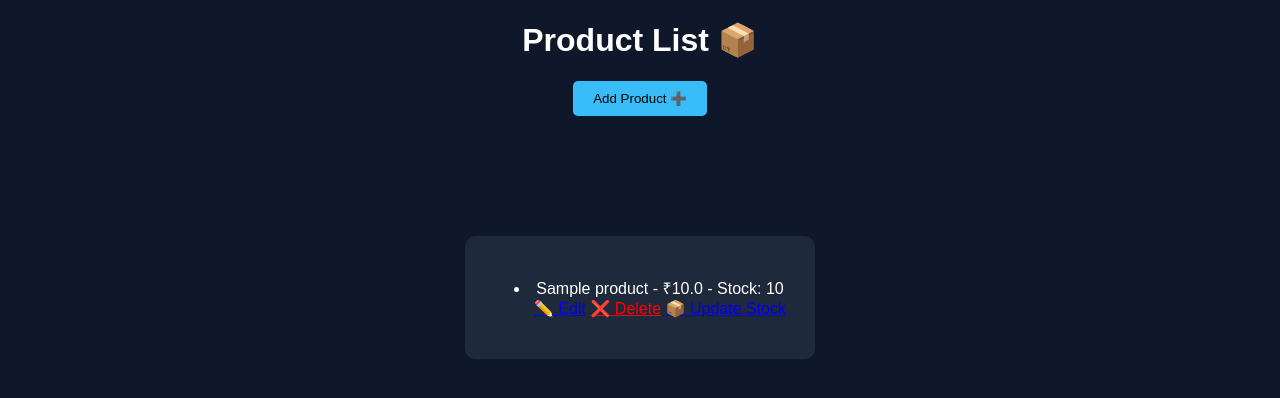
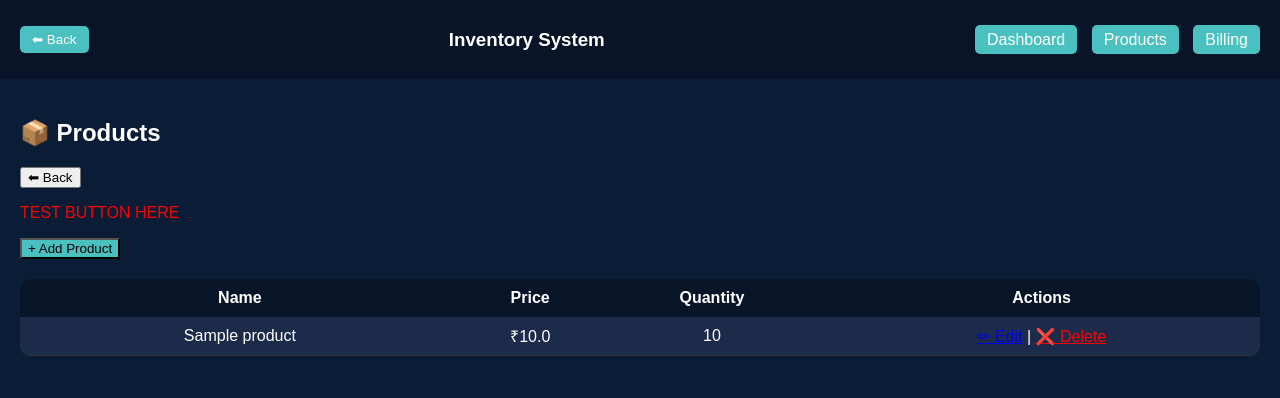
Before and after one commit to omee3894/inventory-management-system, a Django app: page /products/ in a window 1280 px wide. Shown: the top 398 px of the page. Run offline with Django 5.2, Linux system fonts and the light colour scheme; tables that the repository leaves empty hold one stand-in row (values such as "Sample post").

Commit message:
update login fix

```diff
--- a/core/core/settings.py
+++ b/core/core/settings.py
@@ -141,3 +141,6 @@ STATICFILES_DIRS = [
 STATIC_ROOT = os.path.join(BASE_DIR, 'staticfiles')
 
 STATICFILES_STORAGE = 'whitenoise.storage.CompressedManifestStaticFilesStorage'
+LOGIN_REDIRECT_URL = '/dashboard/'
+LOGIN_URL = '/login/'
+LOGOUT_REDIRECT_URL = '/login/'
--- a/main/urls.py
+++ b/main/urls.py
@@ -1,5 +1,6 @@
 from django.urls import path
 from .views import login_page, dashboard, product_list, add_product, delete_product, edit_product, update_stock, billing, create_admin
+from django.contrib.auth import views as auth_views
 
 urlpatterns = [
     path('', login_page),
@@ -11,4 +12,6 @@ urlpatterns = [
     path('stock/<int:id>/', update_stock),
     path('billing/', billing),
     path('create-admin/', create_admin),
+    path('login/', auth_views.LoginView.as_view(template_name='login.html'), name='login'),
+path('logout/', auth_views.LogoutView.as_view(next_page='login'), name='logout'),
 ]
--- a/main/views.py
+++ b/main/views.py
@@ -95,6 +95,10 @@ def dashboard(request):
 from .models import Product, Stock
 
 def add_product(request):
+
+    if not request.user.is_staff:
+        return HttpResponse("Only admin allowed ❌")
+
     if request.method == "POST":
         name = request.POST['name']
         price = request.POST['price']
@@ -119,6 +123,10 @@ def product_list(request):
 from django.shortcuts import get_object_or_404
 
 def delete_product(request, id):
+
+    if not request.user.is_staff:
+        return HttpResponse("Not allowed ❌")
+
     product = get_object_or_404(Product, id=id)
     product.delete()
     return redirect('/products')
@@ -226,3 +234,11 @@ yearly_sales = (
     .annotate(total=Sum('total_price'))
     .order_by('year')
 )
+from django.contrib.auth.models import User
+from django.http import HttpResponse
+
+def create_admin(request):
+    if not User.objects.filter(username='admin').exists():
+        User.objects.create_superuser('admin', 'admin@gmail.com', 'admin123')
+        return HttpResponse("Admin created")
+    return HttpResponse("Already exists")
--- /dev/null
+++ b/templates/base.html
@@ -0,0 +1,74 @@
+<!DOCTYPE html>
+<html>
+
+<head>
+    <title>Inventory System</title>
+    <script src="https://cdn.jsdelivr.net/npm/chart.js"></script>
+    <style>
+        body {
+            margin: 0;
+            font-family: Arial;
+            background-color: #0b1d36;
+            color: white;
+        }
+
+        .navbar {
+            display: flex;
+            justify-content: space-between;
+            align-items: center;
+            padding: 10px 20px;
+            background: #081427;
+        }
+
+        .nav-left button {
+            padding: 6px 12px;
+            background: #4bc0c0;
+            border: none;
+            color: white;
+            border-radius: 5px;
+            cursor: pointer;
+        }
+
+        .nav-right a {
+            margin-left: 10px;
+            text-decoration: none;
+            color: white;
+            background: #4bc0c0;
+            padding: 6px 12px;
+            border-radius: 5px;
+        }
+
+        .container {
+            padding: 20px;
+        }
+    </style>
+</head>
+
+<body>
+
+    <!-- NAVBAR -->
+    <div class="navbar">
+        <div class="nav-left">
+            <button onclick="history.back()">⬅ Back</button>
+        </div>
+
+        <div>
+            <h3>Inventory System</h3>
+        </div>
+
+        <div class="nav-right">
+            <a href="/dashboard/">Dashboard</a>
+            <a href="/products/">Products</a>
+            <a href="/billing/">Billing</a>
+        </div>
+    </div>
+
+    <!-- PAGE CONTENT -->
+    <div class="container">
+        {% block content %}
+        {% endblock %}
+    </div>
+
+</body>
+
+</html>
--- a/templates/products.html
+++ b/templates/products.html
@@ -1,33 +1,39 @@
-{% load static %}
-<!DOCTYPE html>
-<html>
+{% extends 'base.html' %}
+{% block content %}
 
-<head>
-    <title>Products</title>
-    <link rel="stylesheet" href="{% static 'css/style.css' %}">
-</head>
+<h2>📦 Products</h2>
 
-<body>
-
-    <h1 style="text-align:center;">Product List 📦</h1>
-<div style="text-align:center; margin-bottom:20px;">
-    <a href="/add-product/">
-        <button>Add Product ➕</button>
+<div style="margin-bottom:15px;">
+    <a href="/dashboard/">
+        <button>⬅ Back</button>
     </a>
 </div>
-    <div class="login-box">
-        <ul>
-            {% for p in products %}
-        <li>
-            {{ p.name }} - ₹{{ p.price }} - Stock: {{ p.quantity }}
-            <a href="/edit-product/{{ p.id }}/">✏️ Edit</a>
-            <a href="/delete-product/{{ p.id }}/" style="color:red;">❌ Delete</a>
-            <a href="/stock/{{ p.id }}/">📦 Update Stock</a>
-        </li>
-            {% endfor %}
-        </ul>
-    </div>
 
-</body>
+<p style="color:red;">TEST BUTTON HERE</p>
+<!-- ADD BUTTON -->
+<a href="/add-product/">
+    <button style="margin-bottom:20px; background:#4bc0c0;">+ Add Product</button>
+</a>
 
-</html>
+<table style="width:100%; border-collapse:collapse; background:#1c2b4a; border-radius:10px; overflow:hidden;">
+    <tr style="background:#081427;">
+        <th style="padding:10px;">Name</th>
+        <th>Price</th>
+        <th>Quantity</th>
+        <th>Actions</th>
+    </tr>
+
+    {% for product in products %}
+    <tr style="text-align:center; border-bottom:1px solid #333;">
+        <td style="padding:10px;">{{ product.name }}</td>
+        <td>₹{{ product.price }}</td>
+        <td>{{ product.quantity }}</td>
+        <td>
+            <a href="/edit-product/{{ product.id }}/">✏ Edit</a> |
+            <a href="/delete-product/{{ product.id }}/" style="color:red;">❌ Delete</a>
+        </td>
+    </tr>
+    {% endfor %}
+</table>
+
+{% endblock %}
```
Also changed, not shown: templates/billing.html (+16 -17 lines), templates/dashboard.html (+10 -104 lines), templates/login.html (+13 -16 lines).
